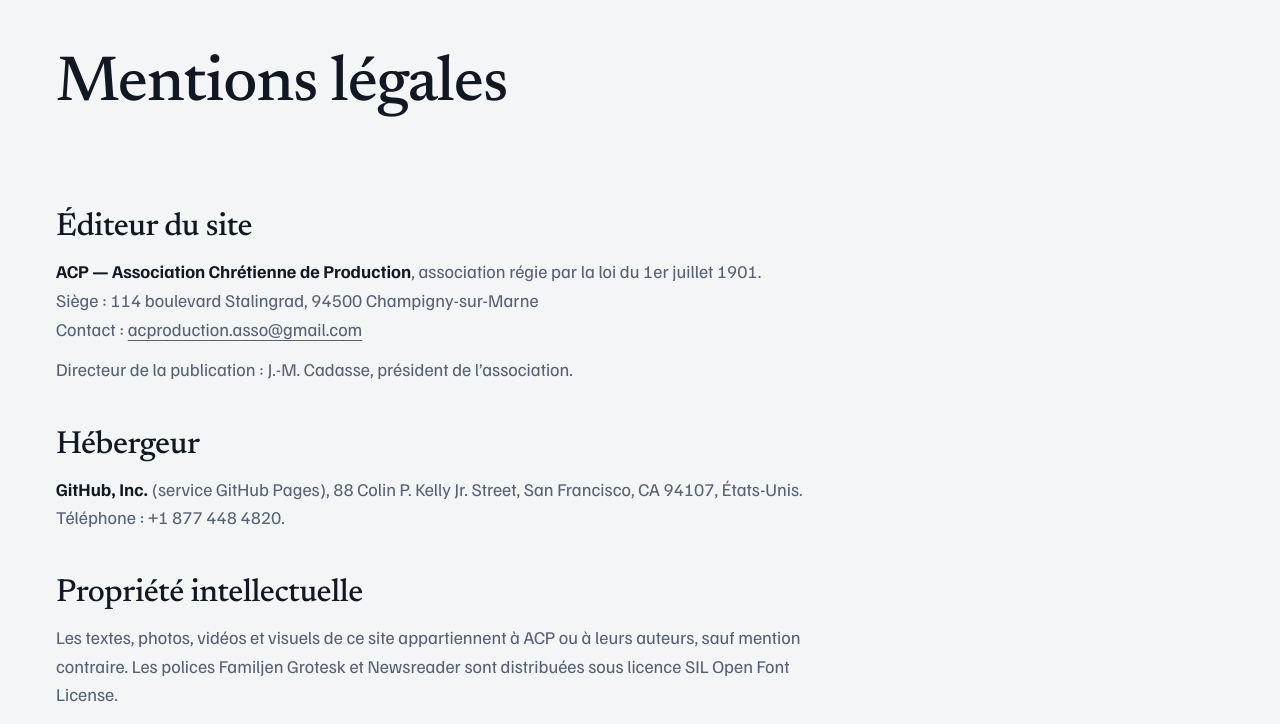
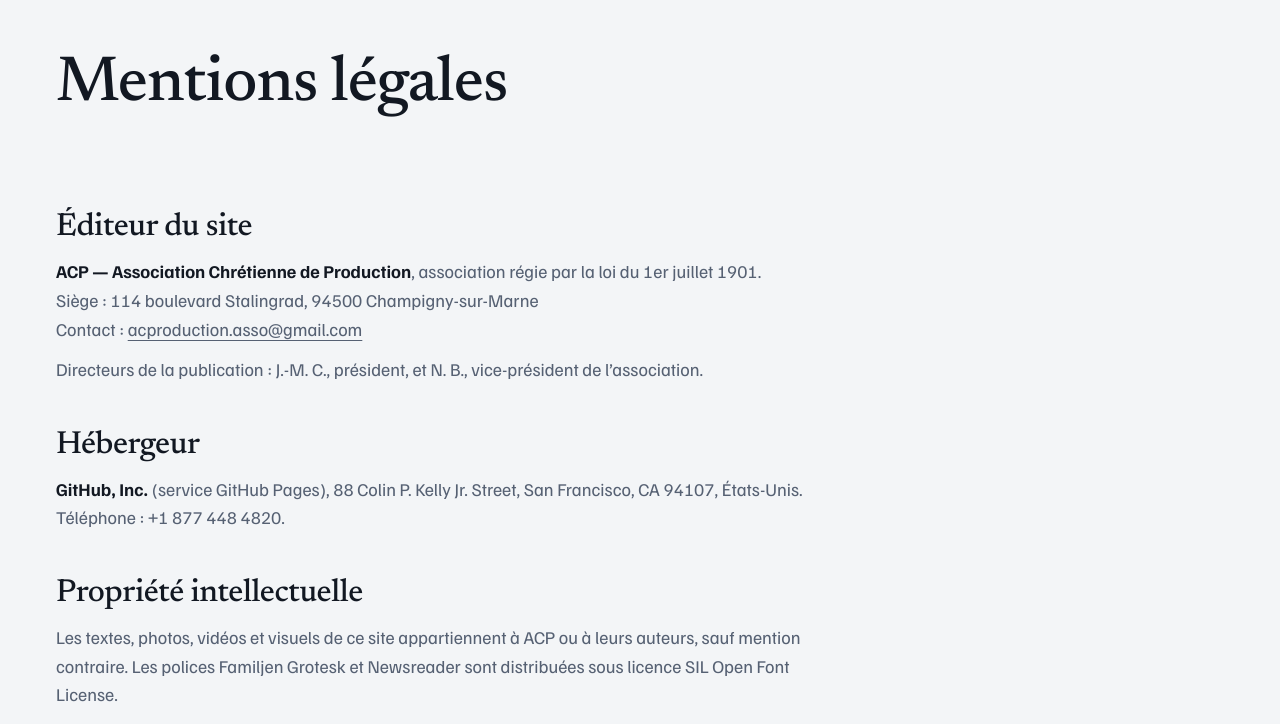
Before and after one commit to acproduction-asso/acproduction-asso.github.io, a plain HTML site: page mentions-legales.html in a window 1280 px wide. Shown: the part 76-800 px from the top of the page. Drawn offline with Linux system fonts and the light colour scheme.

Commit message:
Add files via upload

```diff
--- a/mentions-legales.html
+++ b/mentions-legales.html
@@ -24,7 +24,7 @@
 <div class="l prose">
 <h2>Éditeur du site</h2>
 <p><strong>ACP — Association Chrétienne de Production</strong>, association régie par la loi du 1er juillet 1901.<br>Siège : 114 boulevard Stalingrad, 94500 Champigny-sur-Marne<br>Contact : <a href="mailto:acproduction.asso@gmail.com">acproduction.asso@gmail.com</a></p>
-<p>Directeur de la publication : J.-M. Cadasse, président de l’association.</p>
+<p>Directeurs de la publication : J.-M. C., président, et N. B., vice-président de l’association.</p>
 <h2>Hébergeur</h2>
 <p><strong>GitHub, Inc.</strong> (service GitHub Pages), 88 Colin P. Kelly Jr. Street, San Francisco, CA 94107, États-Unis. Téléphone : +1 877 448 4820.</p>
 <h2>Propriété intellectuelle</h2>
```
